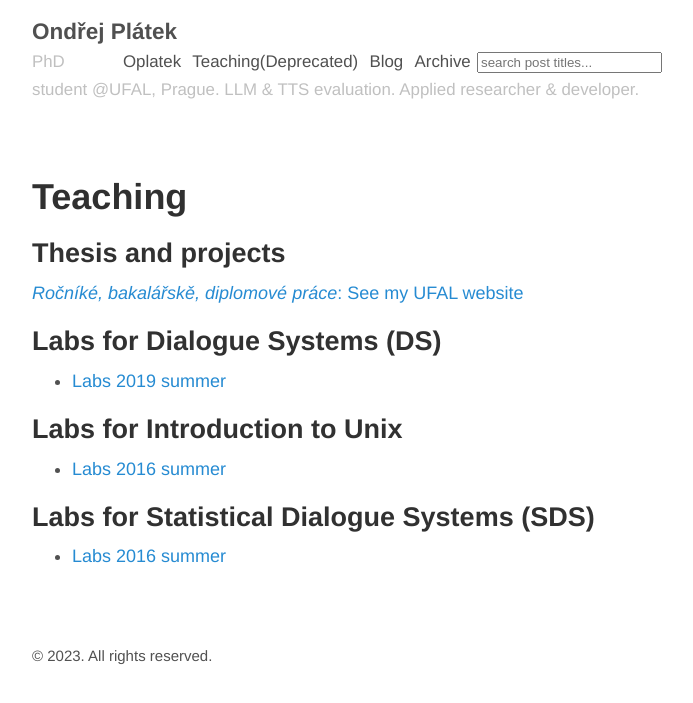
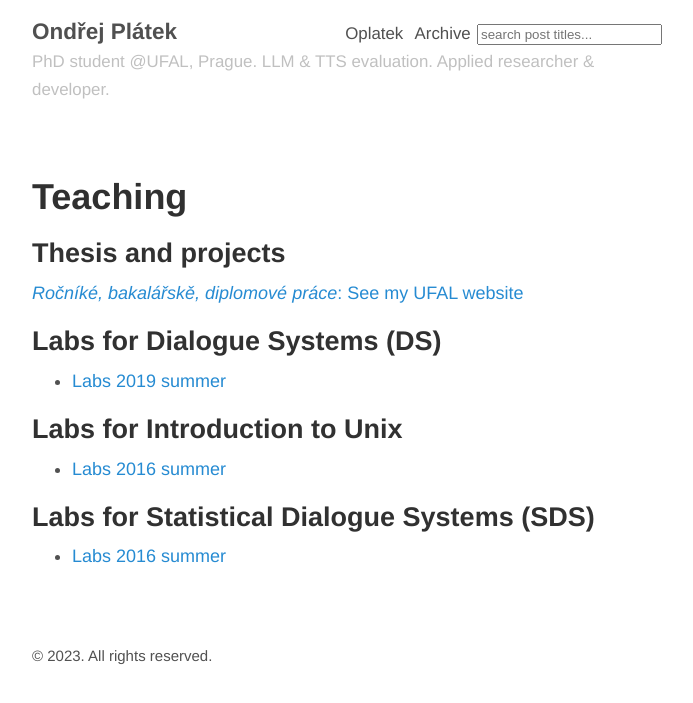
Before and after one commit to oplatek/oplatek.github.io, a Jekyll site: the page built from teaching.md, in a window 1280 px wide. Shown: the top 703 px of the page, without its empty margins (293-986 px from the left). Built offline with Jekyll 4.4.1, drawn with Linux system fonts in a browser that asks for light colours; some of the changed lines change nothing that is shown.

Commit message:
hide blog listings

```diff
--- a/_config.yml
+++ b/_config.yml
@@ -29,8 +29,8 @@ github:
 
 pages_list:
   Oplatek: '/index'
-  Teaching(Deprecated): '/teaching'
-  Blog: '/blog'
+  # Teaching(Deprecated): '/teaching'
+  # Blog: '/blog'
   Archive: '/archive'
 
 gems: [jekyll-paginate]
```
